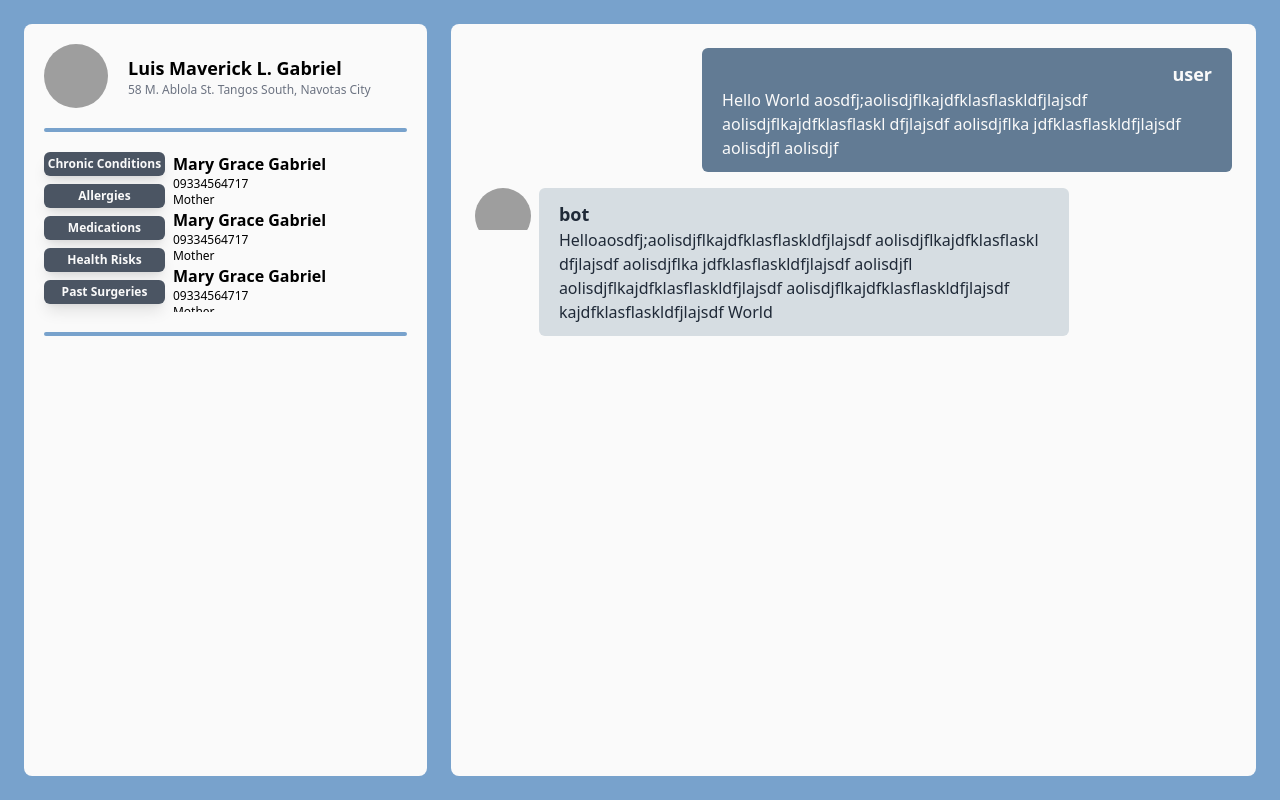
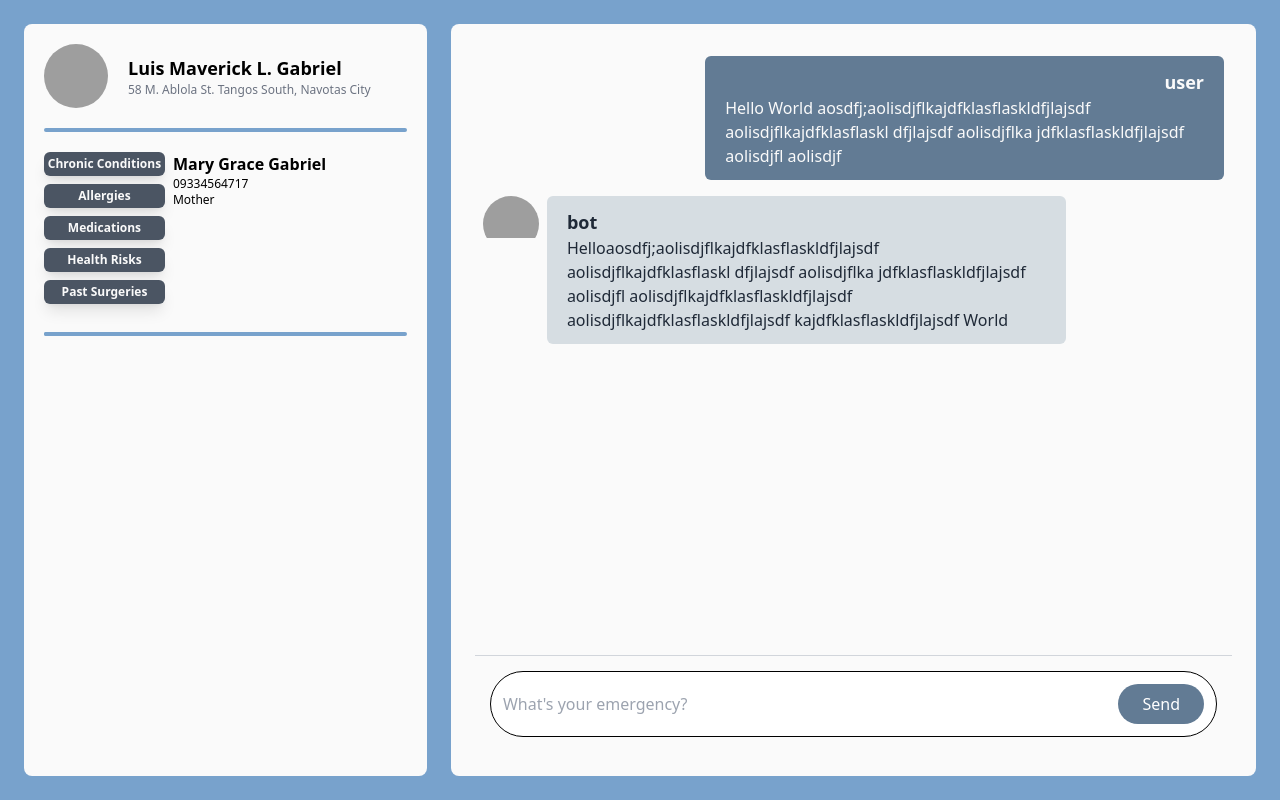
Before and after one commit to LuisMav23/innocup-client, a SvelteKit app: page /chat in a window 1280 px wide. Built offline with nearby package versions, Linux system fonts and the light colour scheme; grey boxes are pictures that could not be loaded.

Commit message:
may input container na

```diff
--- a/src/routes/chat/+page.svelte
+++ b/src/routes/chat/+page.svelte
@@ -1,131 +1,144 @@
 <script lang="ts">
-import { writable } from "svelte/store";
+    import { writable, onMount } from "svelte/store";
     import { slide } from "svelte/transition";
 
     import ChatBubble from "$lib/components/chatBubble.svelte";
     import CollapsibleList from "$lib/components/collapsibleList.svelte";
 
+    // Store variables
     let isChronicConditionsOpen = writable(false);
     let isAllergiesOpen = writable(false);
     let isMedicationsOpen = writable(false);
     let isHealthRisksOpen = writable(false);
     let isPastSurgeriesOpen = writable(false);
 
+    // Message variables
+    let message = "";
+    let chatMessages = writable([
+        { sender: "user", message: "Hello World aosdfj;aolisdjflkajdfklasflaskldfjlajsdf aolisdjflkajdfklasflaskl dfjlajsdf aolisdjflka jdfklasflaskldfjlajsdf aolisdjfl aolisdjf" },
+        { sender: "bot", message: "Helloaosdfj;aolisdjflkajdfklasflaskldfjlajsdf aolisdjflkajdfklasflaskl dfjlajsdf aolisdjflka jdfklasflaskldfjlajsdf aolisdjfl aolisdjflkajdfklasflaskldfjlajsdf aolisdjflkajdfklasflaskldfjlajsdf kajdfklasflaskldfjlajsdf World" }
+    ]);
 
+    let messagesContainer: HTMLDivElement;
+
+    function sendMessage() {
+        if (message.trim() === "") return;
+        chatMessages.update(messages => [...messages, { sender: "user", message }]);
+        message = "";
+    }
+
+    function handleKeydown(event: KeyboardEvent) {
+        if (event.key === "Enter") {
+            event.preventDefault(); // Prevent form submission if inside a form
+            sendMessage();
+        }
+    }
+
+
+    function scrollToBottom() {
+        if (messagesContainer) {
+            messagesContainer.scrollTop = messagesContainer.scrollHeight;
+        }
+    }
 
 </script>
 
 <!-- MAIN CONTAINER -->
-<div
-    class=" bg-primary flex flex-col md:flex-row justify-center items-center p-2 md:p-6 md:h-screen overflow-scroll"
-    >
+<div class="bg-primary flex flex-col md:flex-row justify-center items-center p-2 md:p-6 md:h-screen overflow-hidden">
     <!-- PROFILE -->
-    <div
-        class=" bg-secondary flex flex-col justify-start items-center h-full w-full md:w-5/12 lg:w-4/12 rounded-lg mb-2 md:mr-3 md:mb-0 p-5"
-        >
+    <div class="bg-secondary flex flex-col justify-start items-center h-full w-full md:w-5/12 lg:w-4/12 rounded-lg mb-2 md:mr-3 md:mb-0 p-5">
         <!-- PROFILE PICTURE AND NAME MAIN CONTAINER -->
-        <div class=" flex flex-row justify-start items-center w-full">
+        <div class="flex flex-row justify-start items-center w-full">
             <!-- PROFILE PICTURE -->
             <div class="flex self-start mr-5">
-                <img
-                    src="src/img/new year 1.jpg"
-                    alt="Profile Picture"
-                    class=" w-16 h-16 rounded-full object-cover"
-                    />
+                <img src="src/img/new year 1.jpg" alt="Profile Picture" class="w-16 h-16 rounded-full object-cover" />
             </div>
             <!-- NAME AND ADDRESS -->
             <div class="flex flex-col justify-center items-start">
                 <h1 class="text-lg font-semibold">Luis Maverick L. Gabriel</h1>
-                <p class=" text-xs font-normal text-gray-500">
-                    58 M. Ablola St. Tangos South, Navotas City
-                </p>
+                <p class="text-xs font-normal text-gray-500">58 M. Ablola St. Tangos South, Navotas City</p>
             </div>
         </div>
 
-        <div class=" flex w-full h-1 bg-primary my-5 rounded-full"></div>
+        <div class="flex w-full h-1 bg-primary my-5 rounded-full"></div>
 
         <!-- PROFILE DETAILS -->
-        <div class=" flex flex-row items-start h-auto md:h-40 w-full justify-start">
+        <div class="flex flex-row items-start h-auto md:h-40 w-full justify-start">
             <!-- HEALTH INFO -->
-            <div class="flex flex-col w-full sm:w-4/12 ">
+            <div class="flex flex-col w-full sm:w-4/12">
                 <div class="flex flex-col justify-start items-center">
                     <!-- CHRONIC CONDITIONS -->
-                    <CollapsibleList state={$isChronicConditionsOpen} title={'Chronic Conditions'} items={
-                        [
+                    <CollapsibleList state={$isChronicConditionsOpen} title={'Chronic Conditions'} items={[
                         'Acute Sinusitis',
                         'Tuberculosis',
                         'Kidney Stones'
-                        ]
-                    }/>
+                    ]} />
 
                     <!-- ALLERGIES -->
-                    <CollapsibleList state={$isAllergiesOpen} title={'Allergies'} items={
-                        [
+                    <CollapsibleList state={$isAllergiesOpen} title={'Allergies'} items={[
                         'Crabs',
                         'Paracetamol',
                         'Peanut'
-                        ]
-                    }/>
+                    ]} />
 
                     <!-- MEDICATIONS -->
-                    <CollapsibleList state={$isMedicationsOpen} title={'Medications'} items={
-                        [
+                    <CollapsibleList state={$isMedicationsOpen} title={'Medications'} items={[
                         'Fixcom 4',
                         'Tascit',
-                        ]
-                    }/>
+                    ]} />
 
-                    <!-- HEALTH RISKS-->
-                    <CollapsibleList state={$isHealthRisksOpen} title={'Health Risks'} items={
-                        [
+                    <!-- HEALTH RISKS -->
+                    <CollapsibleList state={$isHealthRisksOpen} title={'Health Risks'} items={[
                         'Smoking',
                         'Obesity',
                         'Alcohol Usage'
-                        ]
-                    }/>
+                    ]} />
 
                     <!-- PAST SURGERIES -->
-                    <CollapsibleList state={$isPastSurgeriesOpen} title={'Past Surgeries'} items={
-                        [
+                    <CollapsibleList state={$isPastSurgeriesOpen} title={'Past Surgeries'} items={[
                         'Kidney Transplant',
                         'Appendicitis Removal',
-                        ]
-                    }/>
+                    ]} />
+                </div>
+
+                <div class="flex w-full h-1 bg-primary my-5 rounded-full"></div>
+            </div>
+            <!-- Emergency Contacts -->
+            <div class="flex flex-col justify-start items-start px-2 md:px-2 sm:px-8 h-48 sm:h-44 md:h-40 w-full sm:w-8/12 overflow-auto">
+                <div class="flex flex-col w-full h-auto justify-center items-start">
+                    <h2 class="text-base font-bold">Mary Grace Gabriel</h2>
+                    <h3 class="text-xs font-thin">09334564717</h3>
+                    <p class="text-xs font-thin">Mother</p>
+                </div>
+                <!-- Repeat emergency contacts as needed -->
             </div>
         </div>
-            <!-- Emergency Contacts -->
-            <div class="flex flex-col justify-start items-start px-2 md:px-2 sm:px-8 h-48 sm:h-44 md:h-40 w-full sm:w-8/12 overflow-scroll">
-                <div class=" flex flex-col w-full h-auto justify-center items-start">
-                    <h2 class=" text-base font-bold">Mary Grace Gabriel</h2>
-                    <h3 class=" text-xs font-thin">09334564717</h3>
-                    <p class=" text-xs font-thin">Mother</p>
+
+        <div class="flex w-full h-1 bg-primary my-5 rounded-full"></div>
     </div>
-                <div class=" flex flex-col w-full h-auto justify-center items-start">
-                    <h2 class=" text-base font-bold">Mary Grace Gabriel</h2>
-                    <h3 class=" text-xs font-thin">09334564717</h3>
-                    <p class=" text-xs font-thin">Mother</p>
+
+    <!-- CHAT -->
+    <div class="bg-secondary flex flex-col justify-between items-center p-6 w-full md:w-7/12 lg:w-8/12 h-full rounded-lg mt-2 md:ml-3 md:mt-0 overflow-hidden">
+        <div class="flex flex-col h-full w-full overflow-hidden">
+            <!-- Chat messages container -->
+            <div bind:this={messagesContainer} class="flex flex-col flex-grow overflow-auto p-2">
+                {#each $chatMessages as { sender, message }}
+                    <ChatBubble sender={sender} position={sender === "bot"} message={message} />
+                {/each}
             </div>
-                <div class=" flex flex-col w-full h-auto justify-center items-start">
-                    <h2 class=" text-base font-bold">Mary Grace Gabriel</h2>
-                    <h3 class=" text-xs font-thin">09334564717</h3>
-                    <p class=" text-xs font-thin">Mother</p>
-                </div>
-                <div class=" flex flex-col w-full h-auto justify-center items-start">
-                    <h2 class=" text-base font-bold">Mary Grace Gabriel</h2>
-                    <h3 class=" text-xs font-thin">09334564717</h3>
-                    <p class=" text-xs font-thin">Mother</p>
+            <!-- Input container -->
+            <div class="flex w-full bg-secondary p-4 border-t border-gray-300">
+                <div class="flex items-center w-full bg-white rounded-full outline outline-1 outline-black p-3">
+                    <input
+                        type="text"
+                        bind:value={message}
+                        placeholder="What's your emergency?"
+                        class="flex-grow text-black placeholder-gray-400 outline-none"
+                        on:keydown={handleKeydown}
+                    >
+                    <button on:click={sendMessage} class="bg-[#627B94] text-white px-6 py-2 rounded-full ml-2">Send</button>
                 </div>
             </div>
         </div>
-
-        <div class=" flex w-full h-1 bg-primary my-5 rounded-full"></div>
-
-    </div>
-
-    <!-- CHAT -->
-    <div
-        class=" bg-secondary flex flex-col justify-start items-center p-6 w-full md:w-7/12 lg:w-8/12 h-96 md:h-full rounded-lg mt-2 md:ml-3 md:mt-0">
-        <ChatBubble sender="user" position={false} message="Hello World aosdfj;aolisdjflkajdfklasflaskldfjlajsdf aolisdjflkajdfklasflaskl dfjlajsdf aolisdjflka jdfklasflaskldfjlajsdf aolisdjfl aolisdjf"/>
-        <ChatBubble sender="bot" position={true} message="Helloaosdfj;aolisdjflkajdfklasflaskldfjlajsdf aolisdjflkajdfklasflaskl dfjlajsdf aolisdjflka jdfklasflaskldfjlajsdf aolisdjfl aolisdjflkajdfklasflaskldfjlajsdf aolisdjflkajdfklasflaskldfjlajsdf kajdfklasflaskldfjlajsdf World"/>
     </div>
 </div>
```
Lines whose indentation alone changed are shown as unchanged.
